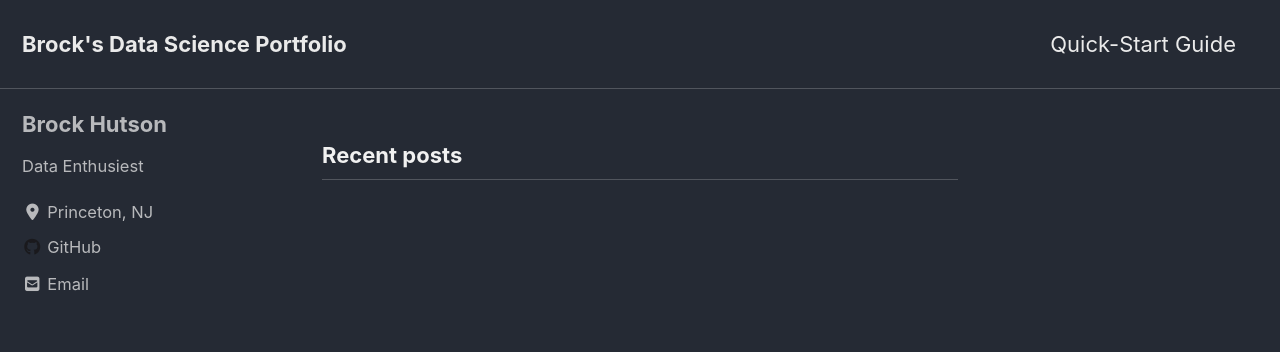
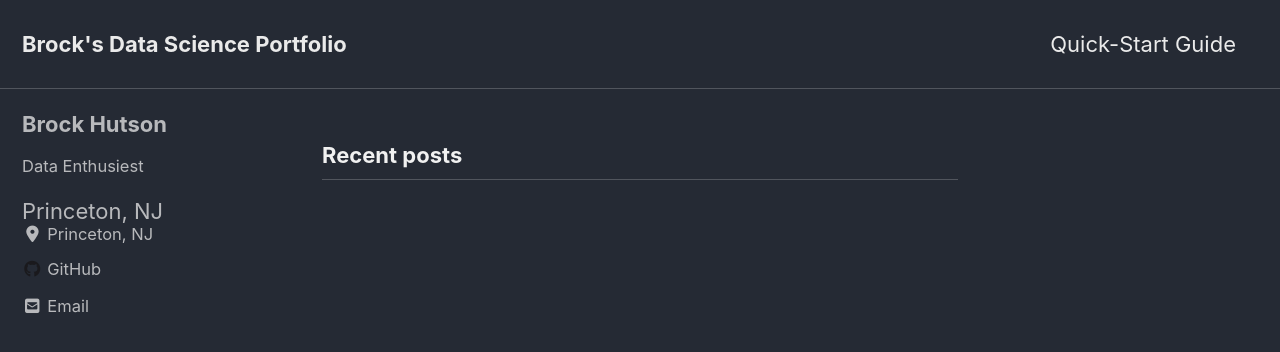
Before and after one commit to brockhutson/brockhutson.github.io, a Jekyll site: the page built from index.html, in a window 1280 px wide and 900 px high. Shown: the top 352 px of the window. Built offline with Jekyll 4.4.1, drawn with Linux system fonts in a browser that asks for light colours; cached includes are drawn as plain includes; nearby versions of some CDN libraries; the list of posts is cut into pages by our own code.

Commit message:
edited author-profile.html

```diff
--- a/_includes/author-profile.html
+++ b/_includes/author-profile.html
@@ -35,6 +35,11 @@
     {% if author.bio %}
       <div class="author__bio" itemprop="description">
         {{ author.bio | markdownify }}
+      </div>
+    {% endif %}
+    {% if author.location %}
+      <div class ="author__location" itemprop="description">
+        {{ author.location | mardownify }}
       </div>
     {% endif %}
   </div>
```
